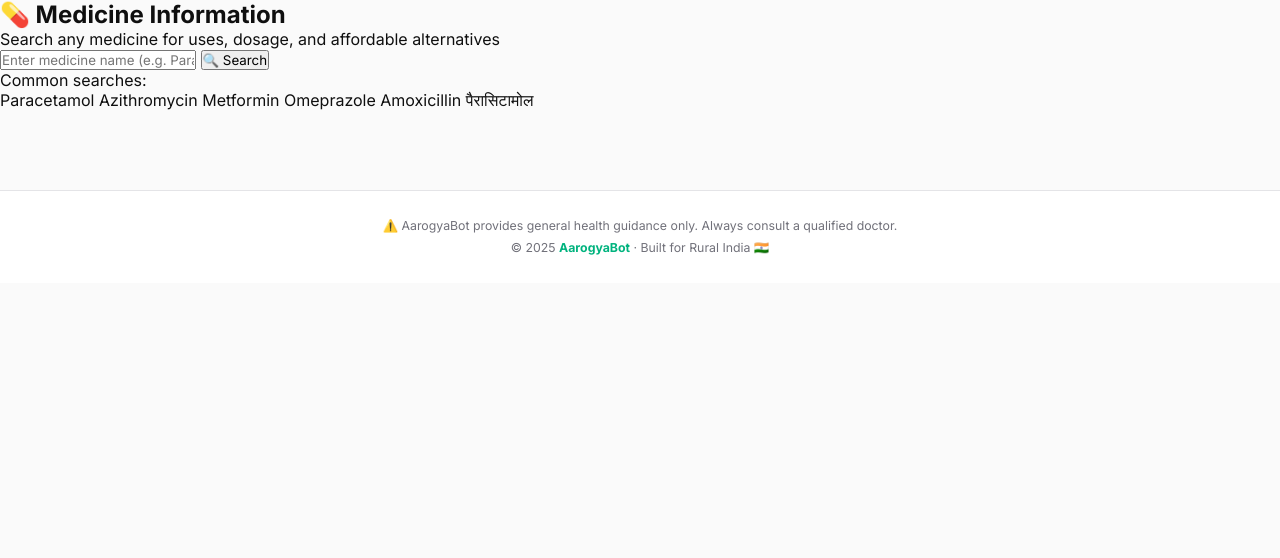
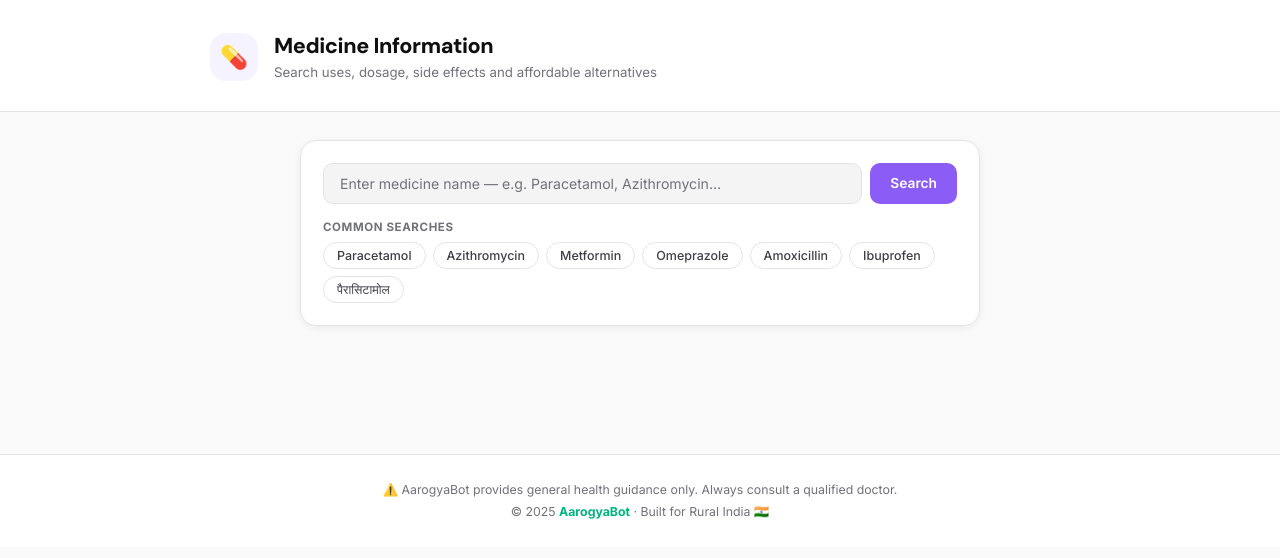
Before and after one commit to Anant-083/Kisan_Mitra, a Flask app: page /medicines in a window 1280 px wide. Shown: the part 60-618 px from the top of the page. Run offline with Flask 3, Linux system fonts and the light colour scheme.

Commit message:
Update medicines.html

```diff
--- a/templates/medicines.html
+++ b/templates/medicines.html
@@ -1,60 +1,67 @@
 {% extends "base.html" %}
+{% block title %} · Medicine Info{% endblock %}
 {% block content %}
-<div class="page-header medicine-header">
-    <h2>💊 Medicine Information</h2>
-    <p>Search any medicine for uses, dosage, and affordable alternatives</p>
+
+<div class="pg-header">
+  <div class="pg-header-inner">
+    <div class="pg-icon purple">💊</div>
+    <div>
+      <h1>Medicine Information</h1>
+      <p>Search uses, dosage, side effects and affordable alternatives</p>
+    </div>
+  </div>
 </div>
 
-<div class="medicine-container">
-    <div class="medicine-search">
-        <input type="text" id="medicineInput" placeholder="Enter medicine name (e.g. Paracetamol, Azithromycin...)" />
-        <button onclick="searchMedicine()">🔍 Search</button>
+<div class="med-wrap">
+  <div class="search-panel">
+    <div class="sbar">
+      <input type="text" id="medInput" placeholder="Enter medicine name — e.g. Paracetamol, Azithromycin…"/>
+      <button onclick="searchMed()">Search</button>
     </div>
+    <div class="chips-label">Common searches</div>
+    <div class="chips">
+      <span class="chip" onclick="quickMed('Paracetamol')">Paracetamol</span>
+      <span class="chip" onclick="quickMed('Azithromycin')">Azithromycin</span>
+      <span class="chip" onclick="quickMed('Metformin')">Metformin</span>
+      <span class="chip" onclick="quickMed('Omeprazole')">Omeprazole</span>
+      <span class="chip" onclick="quickMed('Amoxicillin')">Amoxicillin</span>
+      <span class="chip" onclick="quickMed('Ibuprofen')">Ibuprofen</span>
+      <span class="chip" onclick="quickMed('पैरासिटामोल')">पैरासिटामोल</span>
+    </div>
+  </div>
 
-    <div class="common-medicines">
-        <p>Common searches:</p>
-        <div class="pill-tags">
-            <span onclick="quickMedicine('Paracetamol')">Paracetamol</span>
-            <span onclick="quickMedicine('Azithromycin')">Azithromycin</span>
-            <span onclick="quickMedicine('Metformin')">Metformin</span>
-            <span onclick="quickMedicine('Omeprazole')">Omeprazole</span>
-            <span onclick="quickMedicine('Amoxicillin')">Amoxicillin</span>
-            <span onclick="quickMedicine('पैरासिटामोल')">पैरासिटामोल</span>
-        </div>
-    </div>
+  <div id="medResult"></div>
+</div>
 
-    <div id="medicineResult" class="medicine-result"></div>
-</div>
 {% endblock %}
-
 {% block scripts %}
 <script>
-async function searchMedicine() {
-    const medicine = document.getElementById("medicineInput").value.trim();
-    if (!medicine) return;
-
-    const resultDiv = document.getElementById("medicineResult");
-    resultDiv.innerHTML = '<div class="loading">💊 Fetching information...</div>';
-
-    const res = await fetch("/api/medicine", {
-        method: "POST",
-        headers: {"Content-Type": "application/json"},
-        body: JSON.stringify({medicine})
-    });
-    const data = await res.json();
-
-    resultDiv.innerHTML = `
-        <div class="medicine-info-card">
-            <h3>💊 ${medicine}</h3>
-            <div class="medicine-text">${data.info.replace(/\n/g, "<br>")}</div>
-            <p class="medicine-disclaimer">⚠️ Always consult a pharmacist or doctor before taking any medicine.</p>
+async function searchMed() {
+  const med = document.getElementById("medInput").value.trim();
+  if (!med) return;
+  const box = document.getElementById("medResult");
+  box.innerHTML = `<div class="state-box"><div class="state-spinner"></div>Looking up ${med}…</div>`;
+  const res = await fetch("/api/medicine",{method:"POST",headers:{"Content-Type":"application/json"},body:JSON.stringify({medicine:med})});
+  const d = await res.json();
+  box.innerHTML = `
+    <div class="med-card">
+      <div class="med-card-head">
+        <div class="med-icon">💊</div>
+        <div>
+          <h3>${med}</h3>
+          <span>AI-generated · Not a prescription</span>
         </div>
-    `;
+      </div>
+      <div class="med-text">${d.info.replace(/\n/g,"<br>")}</div>
+      <div class="med-warn">⚠️ Always consult a pharmacist or doctor before taking any medicine.</div>
+    </div>`;
 }
-
-function quickMedicine(name) {
-    document.getElementById("medicineInput").value = name;
-    searchMedicine();
+function quickMed(name) {
+  document.getElementById("medInput").value = name;
+  searchMed();
 }
+document.getElementById("medInput").addEventListener("keydown", e => {
+  if (e.key==="Enter") searchMed();
+});
 </script>
 {% endblock %}
```
